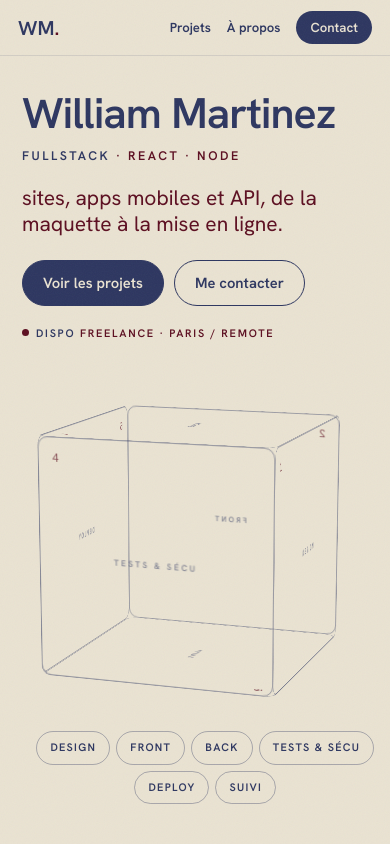
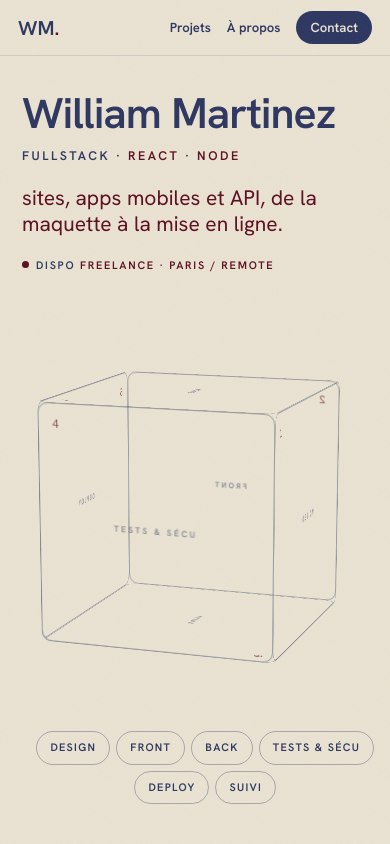
Before and after one commit to wllmz/wm-portfolio, a Next.js app: page / in a window 390 px wide. Shown: the top 844 px of the page. Built offline with nearby package versions, Linux system fonts and the light colour scheme; a web font is replaced by a local one.

Commit message:
feat(mobile): drop the hero call-to-action buttons
The sticky bar already links to projects and contact; two more buttons in
the hero doubled the navigation. The hero keeps its tagline only.

Co-Authored-By: Claude Opus 5.5 <noreply@anthropic.com>

```diff
--- a/src/app/globals.css
+++ b/src/app/globals.css
@@ -2070,36 +2070,12 @@ body::after {
     order: 3;
     display: block;
     margin-top: 18px;
-  }
-  .hero-tagline {
     font-family: var(--font-hand);
     font-size: clamp(1.25rem, 5.4vw, 1.6rem);
     line-height: 1.25;
     color: var(--color-burgundy);
   }
-  .hero-cta {
-    display: flex;
-    flex-wrap: wrap;
-    gap: 10px;
-    margin-top: 22px;
-  }
-  .hero-btn {
-    display: inline-flex;
-    align-items: center;
-    min-height: 46px;
-    padding: 0 20px;
-    border-radius: 999px;
-    border: 1.5px solid var(--color-navy);
-    background: var(--color-navy);
-    color: var(--color-cream);
-    font-weight: 600;
-    font-size: 0.92rem;
-  }
-  .hero-btn--ghost {
-    background: transparent;
-    color: var(--color-navy);
-  }
-  /* la dispo, en pastille sous les boutons */
+  /* la dispo, sous l'accroche */
   .corner.br {
     order: 4;
     margin-top: 18px;
--- a/src/components/cube/cube-stage.tsx
+++ b/src/components/cube/cube-stage.tsx
@@ -316,20 +316,11 @@ export function CubeStage() {
         </p>
 
         {/* mobile uniquement (masqué sur desktop) : la page y défile, le hero
-            a besoin d'une accroche lisible et de deux portes d'entrée */}
-        <div className="hero-pitch">
-          <p className="hero-tagline">
-            sites, apps mobiles et API, de la maquette à la mise en ligne.
-          </p>
-          <div className="hero-cta">
-            <a href="#projets" className="hero-btn">
-              Voir les projets
-            </a>
-            <a href="#contact" className="hero-btn hero-btn--ghost">
-              Me contacter
-            </a>
-          </div>
-        </div>
+            a besoin d'une accroche lisible. La navigation, elle, reste dans
+            la barre du haut. */}
+        <p className="hero-pitch">
+          sites, apps mobiles et API, de la maquette à la mise en ligne.
+        </p>
 
         <div className="center" ref={centerRef}>
           <div
```
